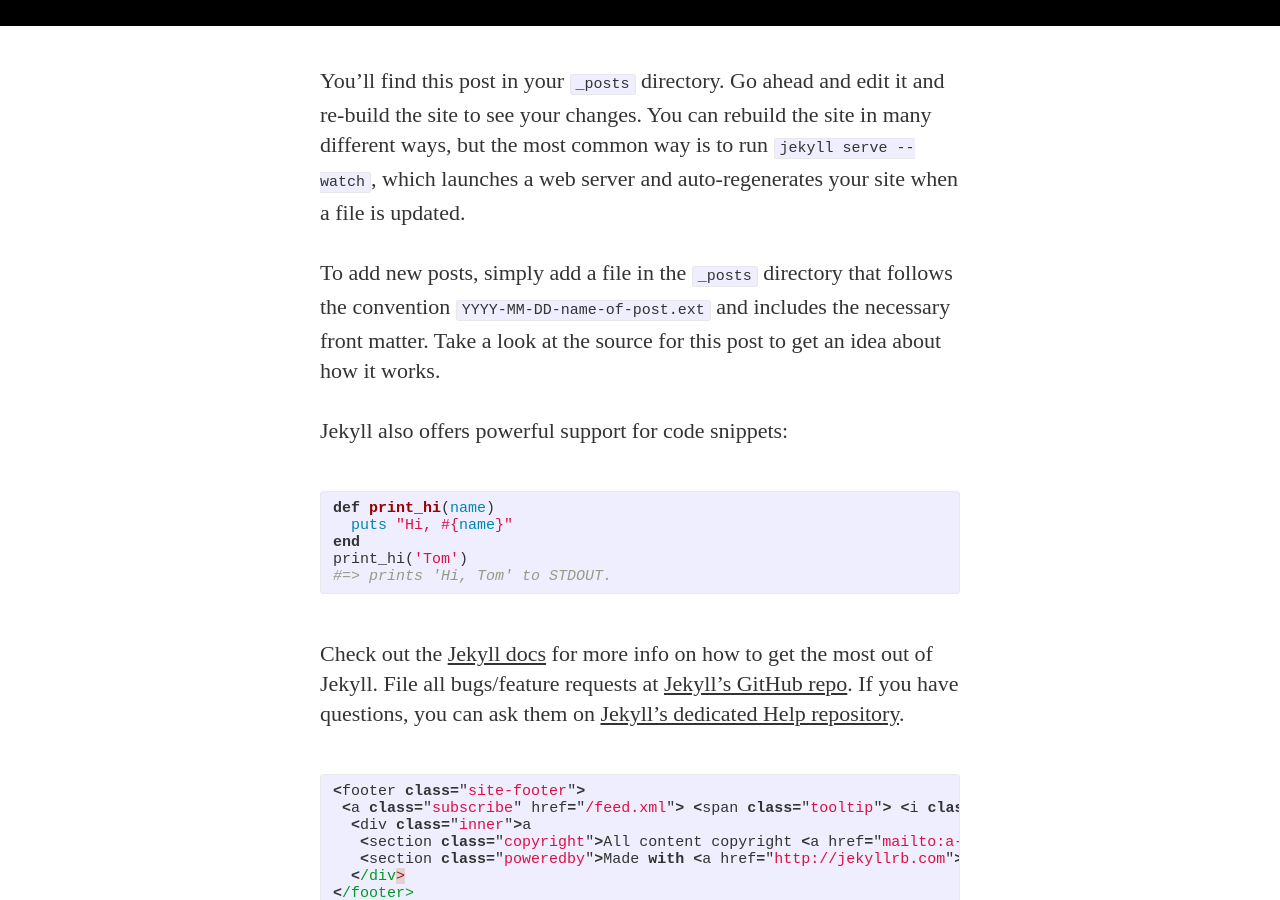
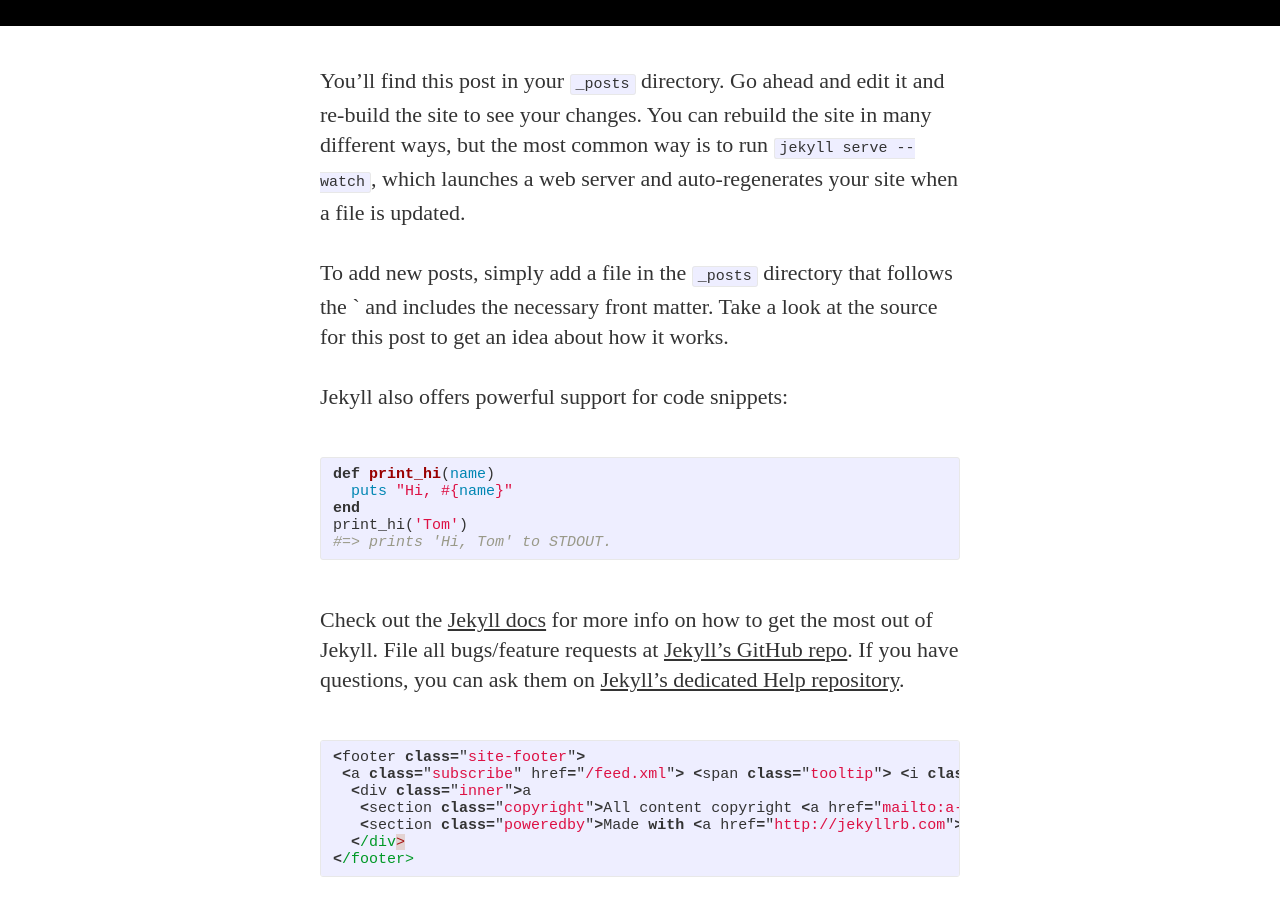
Before and after one commit to treyking11/treyking11.github.io, a Jekyll site: the page built from _posts/2014-08-29-welcome-to-jekyll.markdown, in a window 1280 px wide and 900 px high, scrolled down 874 px. Built offline with Jekyll 4.4.1, drawn with Linux system fonts in a browser that asks for light colours; nearby versions of some CDN libraries; some web fonts are replaced; Markdown is read by kramdown in place of the engine named in the settings.

```diff
--- a/_posts/2014-08-29-welcome-to-jekyll.markdown
+++ b/_posts/2014-08-29-welcome-to-jekyll.markdown
@@ -8,7 +8,7 @@
 ---
 You’ll find this post in your `_posts` directory. Go ahead and edit it and re-build the site to see your changes. You can rebuild the site in many different ways, but the most common way is to run `jekyll serve --watch`, which launches a web server and auto-regenerates your site when a file is updated.
 
-To add new posts, simply add a file in the `_posts` directory that follows the convention `YYYY-MM-DD-name-of-post.ext` and includes the necessary front matter. Take a look at the source for this post to get an idea about how it works.
+To add new posts, simply add a file in the `_posts` directory that follows the ` and includes the necessary front matter. Take a look at the source for this post to get an idea about how it works.
 
 Jekyll also offers powerful support for code snippets:
 
```
Also changed, not shown: assets/images/Jaime.jpg (added), assets/images/Packers68-79.gif (added), assets/images/keepcalm.jpg (added), assets/images/lambeauschematic.jpg (added), 1 other file.
